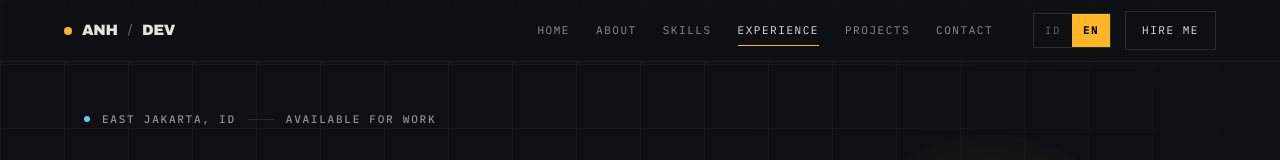
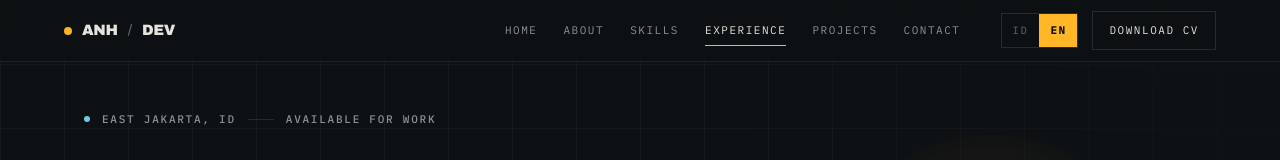
Before and after one commit to ahmdkenz/portfoliov2, a React (Vite) app: page / in a window 1280 px wide. Shown: the top 160 px of the page. Built offline with nearby package versions, Linux system fonts and the light colour scheme.

Commit message:
Change Button Hire Me to Download CV

```diff
--- a/src/components/layout/TopBar.tsx
+++ b/src/components/layout/TopBar.tsx
@@ -34,7 +34,12 @@
           EN
         </button>
       </div>
-      <a href="#contact" className="top-cta">
+      <a
+        href="https://drive.google.com/uc?export=download&id=1_3n7AnD9Eq4T2VzQwCgksI3m_H-eLd2I"
+        className="top-cta"
+        target="_blank"
+        rel="noopener noreferrer"
+      >
         {t('nav.cta')}
       </a>
       <button
--- a/src/data/i18n.ts
+++ b/src/data/i18n.ts
@@ -7,7 +7,7 @@
   'nav.experience': { id: 'Pengalaman', en: 'Experience' },
   'nav.projects': { id: 'Project', en: 'Projects' },
   'nav.contact': { id: 'Kontak', en: 'Contact' },
-  'nav.cta': { id: 'Rekrut saya', en: 'Hire me' },
+  'nav.cta': { id: 'Unduh CV', en: 'Download CV' },
 
   'rail.home': { id: 'Beranda', en: 'Home' },
   'rail.about': { id: 'Tentang', en: 'About' },
```
